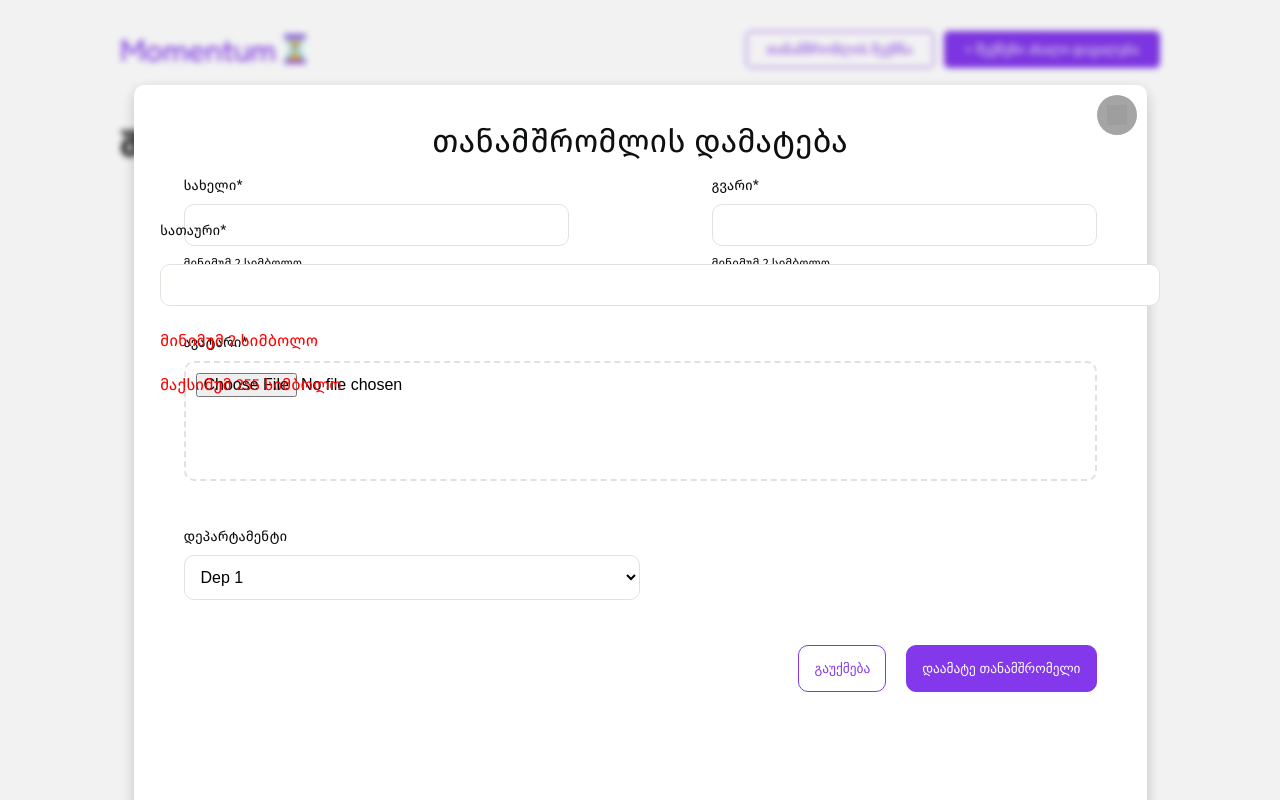
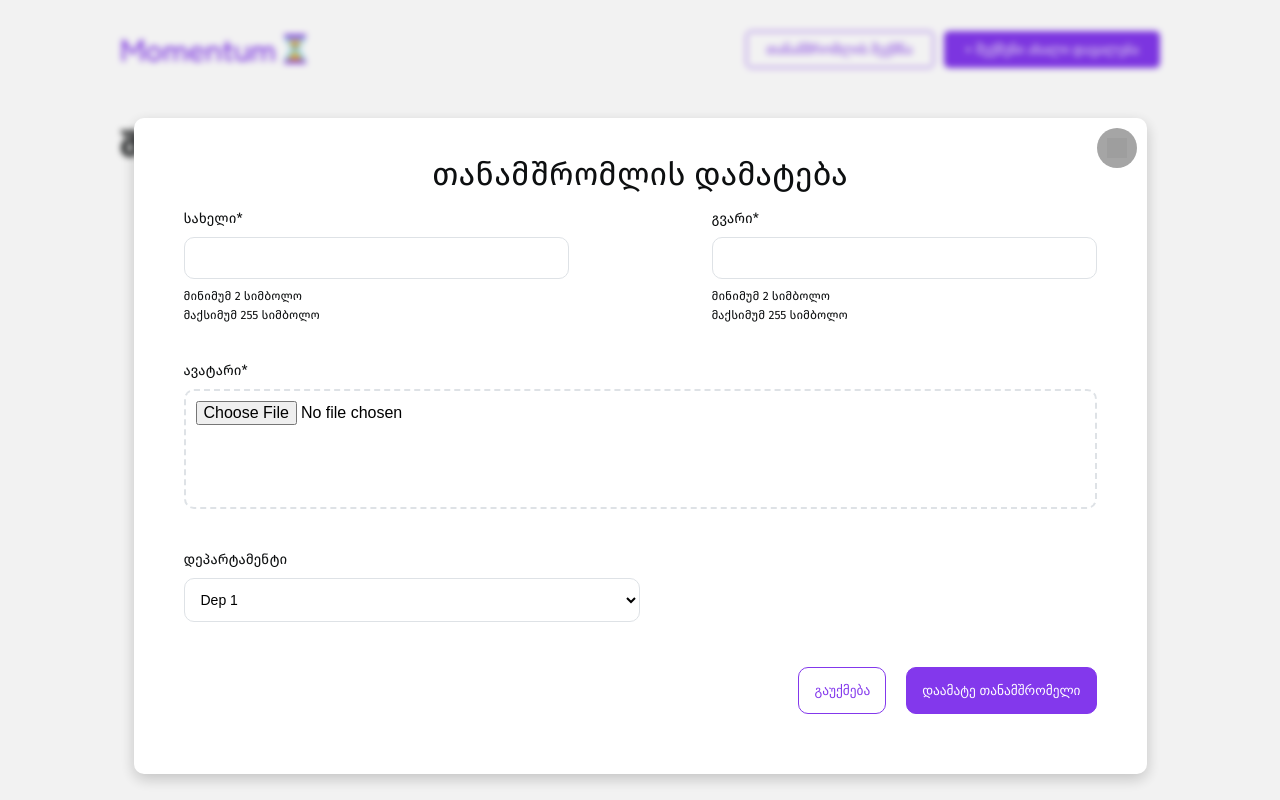
Before and after one commit to kinkriasvhili/RDBR-Bootcamp-Project, a React (Vite) app: page /CreateTask in a window 1280 px wide. Both pictures are taken after a click on the button "თანამშრომლის შექმნა". Built offline with nearby package versions, Linux system fonts and the light colour scheme; grey boxes are pictures that could not be loaded.

Commit message:
modify inputs component

```diff
--- a/src/components/CreateEmployee/EmployeeModal.jsx
+++ b/src/components/CreateEmployee/EmployeeModal.jsx
@@ -78,36 +78,29 @@ export default function EmployeeModal({
           <form onSubmit={handleSubmit}>
             <div className={styles.inputContainer}>
               <div className={styles.inputRow}>
-                <div className={styles.singleInputCon}>
                 <NormalInput
                   inputName='სახელი'
-                    formData={formData} handleChange={handleChange} name="name"
+                  formData={formData}
+                  handleChange={handleChange}
+                  name="name"
                   type="text"/>
-                  <div className={styles.requairements}>
-                    <Requairements />
-                  </div>
-                </div>
-                <div className={styles.singleInputCon}>
+
                 <NormalInput
                   inputName='გვარი'
-                    formData={formData} handleChange={handleChange} name="surname"
+                  formData={formData}
+                  handleChange={handleChange}
+                  name="surname"
                   type="text"/>
-                  <div className={styles.requairements}>
-                    <Requairements />
               </div>
-                </div>
-              </div>
-            </div>
-            <div className={styles.avatarContainer}>
               <NormalInput
                 inputName='ავატარი'
                 formData={null}
-                  handleChange={handleChange} name="surnavatarame"
+                handleChange={handleFileChange}
+                name="avatar"
                 type="file"/>
-            </div>
-            <div className={styles.inputContainer}>
               <Department />
             </div>
+
             <div className={styles.buttonsContainer}>
               <button className={styles.cancelButton} onClick={closeModal}>გაუქმება</button>
               <button className={styles.addEmployeeBtn} type="submit">დაამატე თანამშრომელი</button>
--- a/src/components/CreateEmployee/employee.module.css
+++ b/src/components/CreateEmployee/employee.module.css
@@ -11,20 +11,22 @@
   display: flex;
   justify-content: center;
   align-items: center;
+  z-index: 200;
 }
 
 .modal {
-  position: relative;
+  position: fixed;
   background: white;
   border-radius: 10px;
   width: 913px;
-  height: 766px;
+  max-height: 766px;
   padding: 40px 50px 60px 50px;
   box-shadow: 0 5px 15px rgba(0, 0, 0, 0.2);
   top: 118px;
   display: flex;
   flex-direction: column;
   gap: 37px;
+  z-index: 1000;
 }
 
 .closeXBtn {
@@ -70,6 +72,9 @@ form {
   gap: 10px;
   width: 100%;
   margin: 20px 0;
+  display: flex;
+  flex-direction: column;
+  gap: 40px;
 }
 
 .inputRow {
@@ -78,60 +83,7 @@ form {
   width: 100%;
   justify-content: space-between;
 }
-.singleInputCon {
-  position: relative;
-  display: flex;
-  flex-direction: column;
-  gap: 10px;
-  width: 385px;
-}
-label {
-  font-size: 14px;
-  color: var(--grayShades-color);
-}
-input, select {
-  padding: 12px;
-  border: 1px solid var(--gray-color);
-  border-radius: 10px;
-  width: 100%;
-  font-size: 14px;
-  font-weight: 400;
-  box-sizing: border-box;
-}
-select {
-  margin-top: 10px;
-  width: 50%;
-  display: block;
-  outline: none;
-  cursor: pointer;
-}
 
-.requairements {
-  display: flex;
-  flex-direction: column;
-  gap: 5px;
-  font-size: 12px;
-  color: var(--grayShades-color);
-}
-
-.avatarContainer {
-  position: relative;
-  display: flex;
-  flex-direction: column;
-  gap: 10px;
-}
-
-.avatarContainer input {
-  cursor:pointer;
-  padding: 10px;
-  border: 2px dashed  var(--gray-color);
-  border-radius: 10px;
-  font-size: 16px;
-  height: 120px;
-  display: flex;
-  justify-content: center;
-  text-align: center;
-}
 
 .buttonsContainer {
   display: flex;
--- a/src/components/inputs/Department.jsx
+++ b/src/components/inputs/Department.jsx
@@ -1,12 +1,13 @@
+import styles from './inputs.module.css'
 export default function Department() {
   return (
-    <>
+    <div>
       <label >დეპარტამენტი</label>
       <select id="Departament" name="options">
         <option value="option1">Dep 1</option>
         <option value="option2">Dep 2</option>
         <option value="option3">Dep 3</option>
       </select>
-    </>
+    </div>
   )
 }
--- a/src/components/inputs/Normal.jsx
+++ b/src/components/inputs/Normal.jsx
@@ -1,6 +1,12 @@
+import styles from './inputs.module.css'
+import Requairements from './Requairements';
+
 export default function NormalInput({ formData, handleChange, inputName, type, name }) {
   return (
-    <>
+    <div
+      className={name === "avatar" ? styles.avatarContainer : styles.singleInputCon}
+
+    >
       <label>{inputName}*</label>
       <input
         type={type}
@@ -9,6 +15,10 @@ export default function NormalInput({ formData, handleChange, inputName, type, n
         onChange={handleChange}
         required
       />
-    </>
+      <div className={name === "avatar" ? styles.disable : styles.requairements }>
+        <Requairements />
+      </div>
+      {/* */}
+    </div>
   );
 }
--- /dev/null
+++ b/src/components/inputs/inputs.module.css
@@ -0,0 +1,59 @@
+.singleInputCon {
+  position: relative;
+  display: flex;
+  flex-direction: column;
+  gap: 10px;
+  width: 385px;
+}
+label {
+  font-size: 14px;
+  color: var(--grayShades-color);
+}
+input, select {
+  padding: 12px;
+  border: 1px solid var(--gray-color);
+  border-radius: 10px;
+  width: 100%;
+  font-size: 14px;
+  font-weight: 400;
+  box-sizing: border-box;
+}
+select {
+  margin-top: 10px;
+  width: 50%;
+  display: block;
+  outline: none;
+  cursor: pointer;
+}
+
+.requairements {
+  display: flex;
+  flex-direction: column;
+  gap: 5px;
+  font-size: 12px;
+  color: var(--grayShades-color);
+}
+
+.avatarContainer {
+  width: 100%;
+  position: relative;
+  display: flex;
+  flex-direction: column;
+  gap: 10px;
+}
+
+.avatarContainer input {
+  cursor:pointer;
+  padding: 10px;
+  border: 2px dashed  var(--gray-color);
+  border-radius: 10px;
+  font-size: 16px;
+  height: 120px;
+  display: flex;
+  justify-content: center;
+  text-align: center;
+}
+
+.disable {
+  display: none;
+}
--- a/src/pages/CreateTask/Body.jsx
+++ b/src/pages/CreateTask/Body.jsx
@@ -35,10 +35,9 @@ export default function Body() {
             formData={formData}
             handleChange={handleChange}
             name="title"
-            type="text"/>
-          <Requairements />
+            type="text"
+            />
        </form>
-
     </div>
   )
 }
```
Also changed, not shown: src/components/CreateEmployee/CreateEmployee.jsx (+2 -8 lines). Lines whose indentation alone changed are shown as unchanged.
